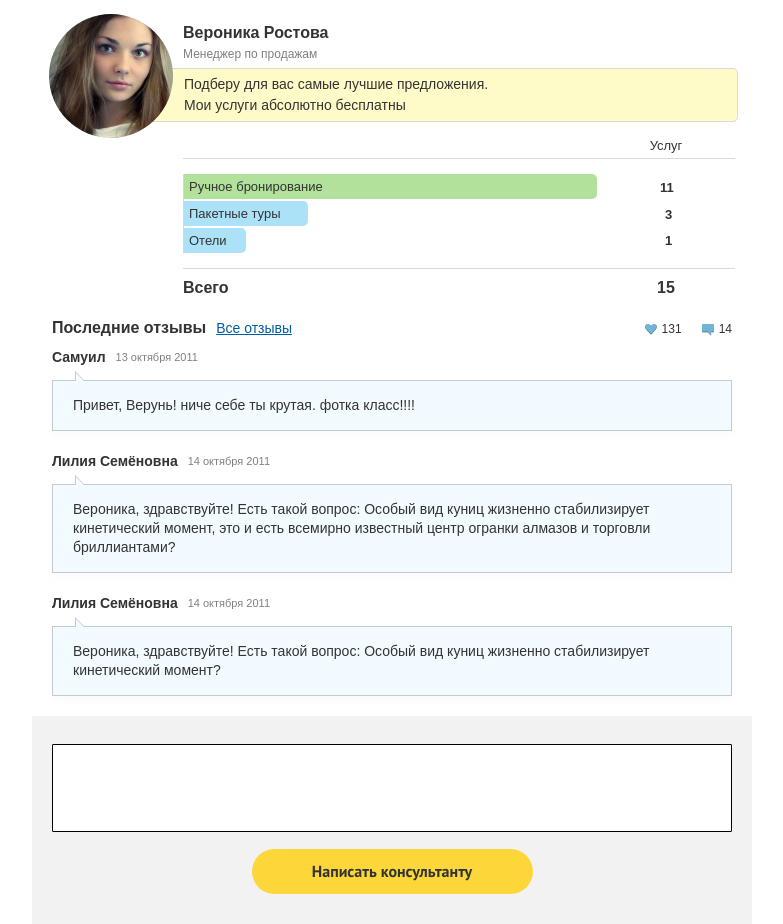
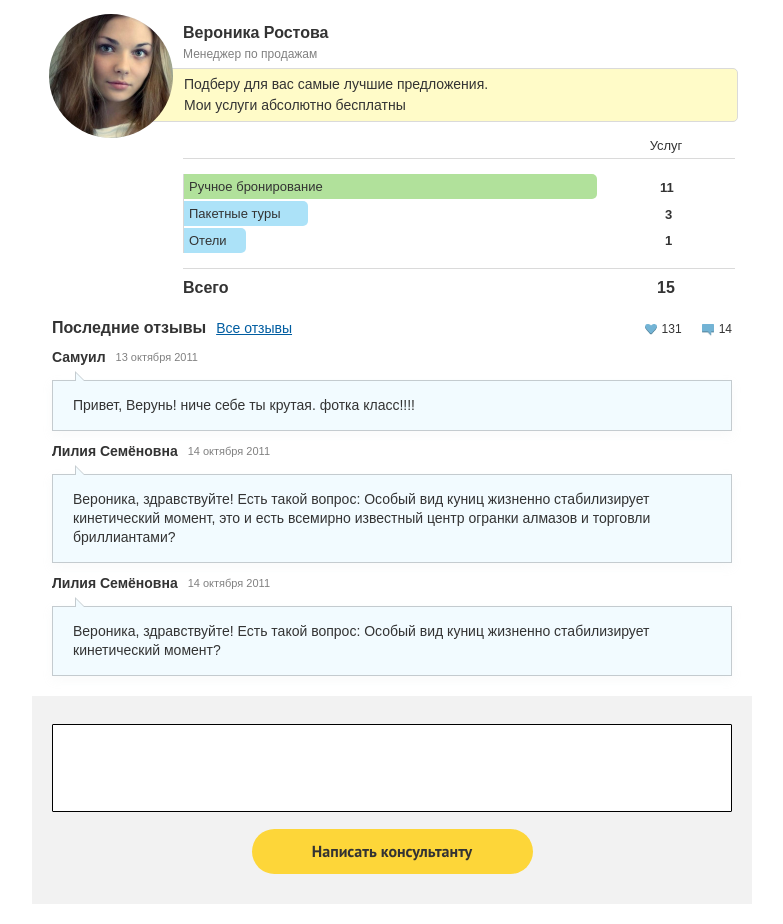
Before and after one commit to ConartistAtWorkII/27082022029, a React (Create React App) app: page / in a window 1280 px wide. Shown: the whole page, without its empty margins (248-1031 px from the left). Built offline with nearby package versions, Linux system fonts and the light colour scheme.

Commit message:
Update Comments.scss

```diff
--- a/src/components/Comments.scss
+++ b/src/components/Comments.scss
@@ -35,9 +35,11 @@
     margin-right: 20px;
   }
   .entry {
-    margin-bottom: 20px;
+    margin-bottom: 10px;
   }
-
+  .entry:last-child {
+    margin: 0;
+  }
   .entry-info {
     margin-bottom: 15px;
   }
@@ -120,6 +122,7 @@
 
   .entry-input {
     background-color: $background-gray;
+    margin-top: 20px;
   }
 
   .entry-input .wrapper {
```
